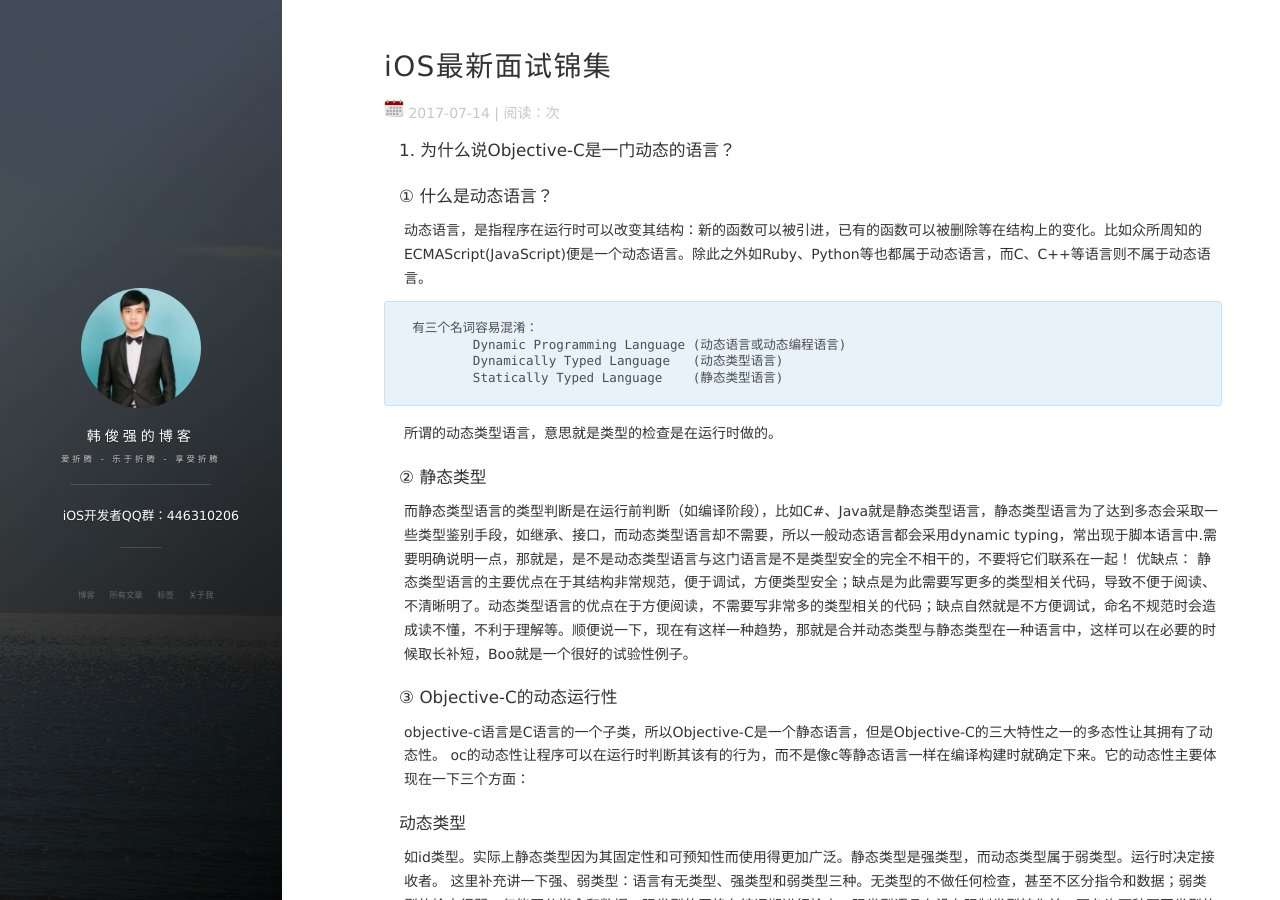
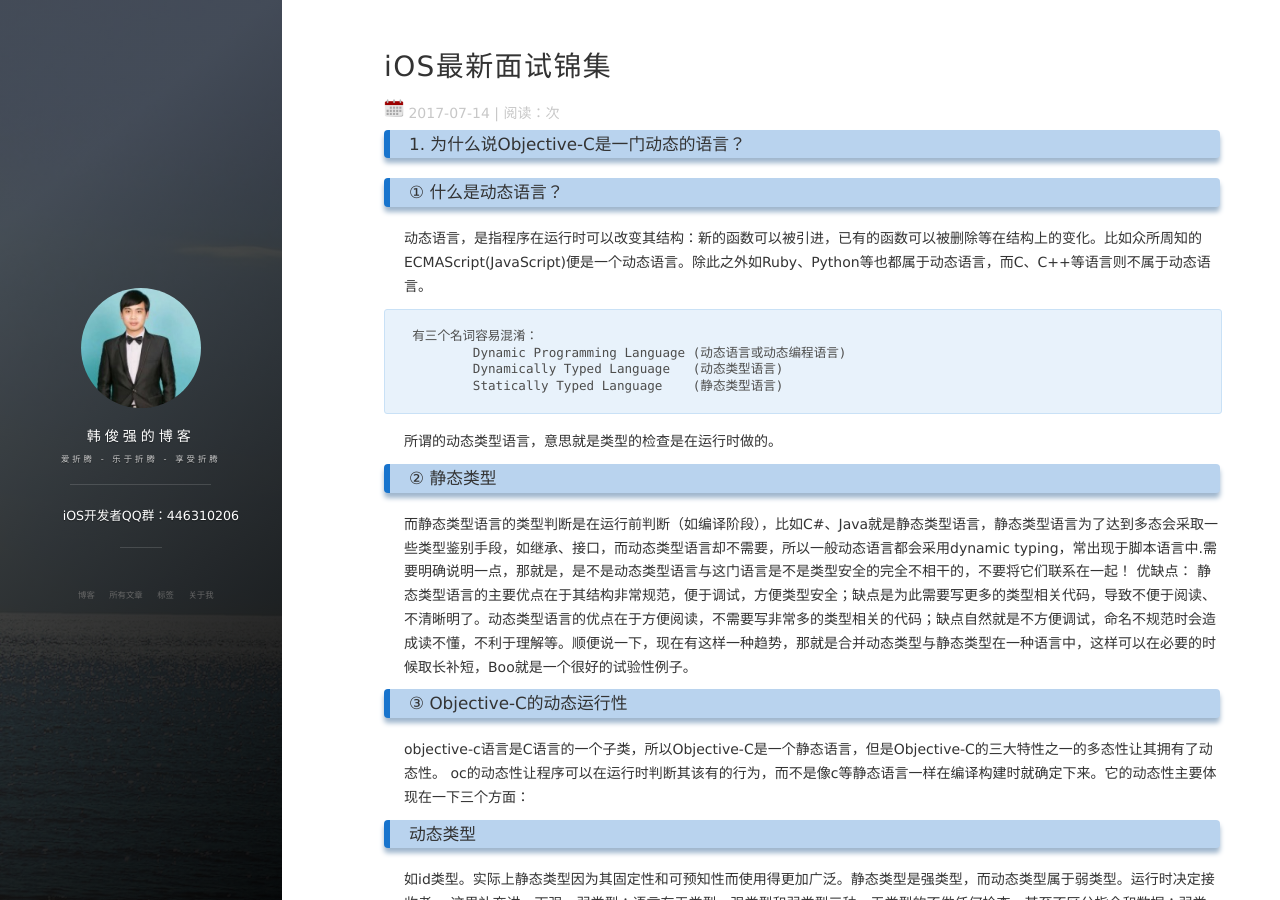
Before and after one commit to xiaohange/xiaohange.github.io, a Jekyll site: the page built from _posts/2017-07-14-iOSNews.md, in a window 1280 px wide and 900 px high. Built offline with Jekyll 4.4.1, drawn with Linux system fonts in a browser that asks for light colours; nearby versions of some CDN libraries; comment, search, counter and statistics services are not loaded.

Commit message:
fix: iOS面试题

````diff
--- a/_posts/2017-07-14-iOSNews.md
+++ b/_posts/2017-07-14-iOSNews.md
@@ -6,9 +6,9 @@ description: "iOS最新面试锦集"
 tag: iOS面试题
 ---
 
-#### 1. 为什么说Objective-C是一门动态的语言？
+### 1. 为什么说Objective-C是一门动态的语言？
 
-#### ① 什么是动态语言？
+### ① 什么是动态语言？
 
 动态语言，是指程序在运行时可以改变其结构：新的函数可以被引进，已有的函数可以被删除等在结构上的变化。比如众所周知的ECMAScript(JavaScript)便是一个动态语言。除此之外如Ruby、Python等也都属于动态语言，而C、C++等语言则不属于动态语言。
 
@@ -20,38 +20,38 @@ tag: iOS面试题
 ```
 所谓的动态类型语言，意思就是类型的检查是在运行时做的。
 
-#### ② 静态类型
+### ② 静态类型
 
   而静态类型语言的类型判断是在运行前判断（如编译阶段），比如C#、Java就是静态类型语言，静态类型语言为了达到多态会采取一些类型鉴别手段，如继承、接口，而动态类型语言却不需要，所以一般动态语言都会采用dynamic typing，常出现于脚本语言中.需要明确说明一点，那就是，是不是动态类型语言与这门语言是不是类型安全的完全不相干的，不要将它们联系在一起！
 优缺点：
         静态类型语言的主要优点在于其结构非常规范，便于调试，方便类型安全；缺点是为此需要写更多的类型相关代码，导致不便于阅读、不清晰明了。动态类型语言的优点在于方便阅读，不需要写非常多的类型相关的代码；缺点自然就是不方便调试，命名不规范时会造成读不懂，不利于理解等。顺便说一下，现在有这样一种趋势，那就是合并动态类型与静态类型在一种语言中，这样可以在必要的时候取长补短，Boo就是一个很好的试验性例子。
 
-#### ③ Objective-C的动态运行性
+### ③ Objective-C的动态运行性
 
   objective-c语言是C语言的一个子类，所以Objective-C是一个静态语言，但是Objective-C的三大特性之一的多态性让其拥有了动态性。
 oc的动态性让程序可以在运行时判断其该有的行为，而不是像c等静态语言一样在编译构建时就确定下来。它的动态性主要体现在一下三个方面：
 
-#### 动态类型
+### 动态类型
 
   如id类型。实际上静态类型因为其固定性和可预知性而使用得更加广泛。静态类型是强类型，而动态类型属于弱类型。运行时决定接收者。
     这里补充讲一下强、弱类型：语言有无类型、强类型和弱类型三种。无类型的不做任何检查，甚至不区分指令和数据；弱类型的检查很弱，仅能区分指令和数据；强类型的严格在编译期进行检查。强类型语言在没有强制类型转化前，不允许两种不同类型的变量相互操作
 
-#### 动态绑定
+### 动态绑定
 
    让代码在运行时判断需要调用什么方法，而不是在编译时。与其他面向对象语言一样，方法调用和代码并没有在编译时连接在一起，而是在消息发送时才进行连接。运行时决定调用哪个方法。
 
-#### 动态载入
+### 动态载入
 
   让程序在运行时添加代码模块以及其他资源。用户可以根据需要加载一些可执行代码和资源，而不是在启动时就加载所有组件。可执行代码中可以含有和程序运行时整合的新类。
 对象是运行时类的一个实例。在类里声明了的实例变量和方法，它的每个实例都在内存中拥有同样的实例变量，以及指向那些方法的指针。在oc中对象永远是通过指针来引用的。
 
 
-#### 2.讲一下MVC和MVVM，MVP？
+### 2.讲一下MVC和MVVM，MVP？
 MVC，MVP 和 MVVM 的图示
 
 
-#### 3.为什么代理要用weak？代理的delegate和dataSource有什么区别？block和代理的区别?
-##### 代理属性都用weak或是assign修饰, 现整理下weak(assign)与strong(retain)修饰区别:
+### 3.为什么代理要用weak？代理的delegate和dataSource有什么区别？block和代理的区别?
+#### 代理属性都用weak或是assign修饰, 现整理下weak(assign)与strong(retain)修饰区别:
 
 `@property (nonatomic, weak) id<MainVCDelegate>delegate;`
 
@@ -62,16 +62,16 @@ weak:指明该对象并不负责保持delegate这个对象，delegate这个对
 strong：该对象强引用delegate，外界不能销毁delegate对象，会导致循环引用(Retain MainVC)
 
 
-#### Datasource和Delegate两者的区别:
+### Datasource和Delegate两者的区别:
 Datasource 是在告诉使用者之前的view中都有什么东西，有什么属性啊，属性的值都是多少，是只关于数据的东西。
         Delegate 是在告诉使用者之前的view有什么方法可以供我调用。
         一个是数据，一个是操作.
 
-#### block和代理的区别:
+### block和代理的区别:
 首先两者作用是一样的，都是进行单一回调。不同的是，delegate是个对象，然后用过一个对象自己调用代理协议函数来完成整个流程。block是传递一个函数指针，利用函数指针执行来进行回调。还有在内存管理上需要注意，delegate不需要保存引用。block对引用数据有copy的处理。
 
 
-#### 4. 属性的实质是什么？包括哪几个部分？属性默认的关键字都有哪些？@dynamic关键字和@synthesize关键字是用来做什么的？
+### 4. 属性的实质是什么？包括哪几个部分？属性默认的关键字都有哪些？@dynamic关键字和@synthesize关键字是用来做什么的？
 
 
 属性的组成: @property = ivar + getter + setter;
@@ -91,19 +91,19 @@ Datasource 是在告诉使用者之前的view中都有什么东西，有什么
 @dynamic
 告诉编译器，不自动生成getter/setter方法，避免编译期间产生警告，然后由自己实现存取方法。或存取方法在运行时动态创建绑定：主要使用在CoreData的实现NSManagedObject子类时使用，由Core Data框架在程序运行的时动态生成子类属性
 ```
-#### iOS_研究(3)_@property 属性的本质是什么?
+### iOS_研究(3)_@property 属性的本质是什么?
 
 
-#### 5.属性的默认关键字是什么？
+### 5.属性的默认关键字是什么？
 对于基本数据类型默认关键字是atomic,readwrite,assign
 对于普通的OC对象atomic,readwrite,strong
 
 
-#### 6.NSString为什么要用copy关键字，如果用strong会有什么问题？（注意：这里没有说用strong就一定不行。使用copy和strong是看情况而定的）
+### 6.NSString为什么要用copy关键字，如果用strong会有什么问题？（注意：这里没有说用strong就一定不行。使用copy和strong是看情况而定的）
 怎么用 copy 关键字？
 
 
-#### 7.如何令自己所写的对象具有拷贝功能?
+### 7.如何令自己所写的对象具有拷贝功能?
 如何让自己的类用 copy 修饰符？如何重写带 copy 关键字的 setter?
 
 
@@ -116,7 +116,7 @@ Datasource 是在告诉使用者之前的view中都有什么东西，有什么
 明白了这三个概念之后，我们就来说一下他们的区别所在：
 
 
-#### 非集合类（NSString，NSNumber）
+### 非集合类（NSString，NSNumber）
 ```
 [immutableObject copy]  //浅复制
 [immutableObject mutableCopy] //深复制
@@ -126,7 +126,7 @@ Datasource 是在告诉使用者之前的view中都有什么东西，有什么
 结论：不可变进行copy是浅复制，mutableCopy是深复制，可变的copy，mutableCopy都是深复制
 
 
-#### 集合类（NSArray，NSDictionary, NSSet):
+### 集合类（NSArray，NSDictionary, NSSet):
 ```
 [immutableObject copy]  //浅复制
 [immutableObject mutableCopy] //单层深复制
@@ -142,7 +142,7 @@ Datasource 是在告诉使用者之前的view中都有什么东西，有什么
 ```
  NSArray *copyArray = [[NSArray alloc] initWithArray:array copyItems:YES];  // 完全复制
 ```
-#### 需要特别注意的是
+### 需要特别注意的是
 以上我们所说的两种情况默认都实现了NSCopying和NSMutableCopying协议
 对于自定义继承自NSObject的类
 
@@ -190,25 +190,25 @@ mutableCopy时，需要实现NSMutableCopying协议，否则mutableCopy会crash
         我们可以给三个button各加一个tag，在buttonClick里面通过switch(或者if...)判断，sender的tag和给各个button加上的tag是否一致，如果一致则为同一对象。要慎用tag。因为view有一个viewWithTag:方法，可以在view的子view里面找到和我们传入的tag相同的view，这样哪怕不给这个控件创建Outlet属性，也可以通过tag找到这个对象。但是很明显，这个方法要遍历子view，比较每个子view的tag，这样效率并不高，所以尽量要避免这种情况。
 
 
-#### 10.nonatomic和atomic的区别？atomic是绝对的线程安全么？为什么？如果不是，那应该如何实现？
+### 10.nonatomic和atomic的区别？atomic是绝对的线程安全么？为什么？如果不是，那应该如何实现？
 
 在默认情况下，由编译器所合成的方法会通过锁定机制确保其原子性(atomicity)。如果属性具备nonatomic特质，则不需要同步锁。
 
 
-#### 下面说一下atomic与nonatomic的区别:
+### 下面说一下atomic与nonatomic的区别:
 具备atomic特质的获取方法会通过锁定机制来确保其操作的原子性。也就是说，如果两个线程同时读取一个属性，那么不论何时，总能看到有效的属性值。
 
 如果不加锁的话（或者说使用nonatomic语义），那么当其中一个线程正在改写某属性值的时候，另外一个线程也许会突然闯入，把尚未修改好的属性值读取出来。发证这种情况时，线程读取道德属性值肯能不对。
 
 
-#### 一般iOS程序中，所有属性都声明为nonatomic。这样做的原因是：
+### 一般iOS程序中，所有属性都声明为nonatomic。这样做的原因是：
 在iOS中使用同步锁的开销比较大， 这会带来性能问题。一般情况下并不要求属性必须是“原子的”，因为这并不能保证“线程安全”(thread safety)，若要实现“线程安全”的操作，还需采用更为深层的锁定机制才行。
 
 例如：一个线程在连续多次读取某个属性值的过程中有别的线程在同时改写该值，那么即便将属性声明为atomic，也还是会读取到不同的属性值。因此，iOS程序一般都会使用nonatomic属性。但是在Mac OS X程序时， 使用atomic属性通常都不会有性能瓶颈;
 
 
 
-#### 然而atomic一定是线程安全的么，回答是NO ：
+### 然而atomic一定是线程安全的么，回答是NO ：
 
 nonatomic的内存管理语义是非原子性的，非原子性的操作本来就是线程不安全，而atomic的操作是原子性的，但并不意味着他就是线程安全的，它会增加正确的几率，能够更好的避免线程错误，但仍旧是不安全的。
 
@@ -281,21 +281,21 @@ For more information about the @synchronized directive, see The Objective-C Prog
 其实无论是否是原子性的只是针对于getter和setter而言，比如用atomic去操作一个NSMutableArray ，如果一个线程循环读数据，一个线程循环写数据，肯定会产生内存问题，这个就跟getter和setter就木有关系了。
 
 
-#### 11.UICollectionView自定义layout如何实现？
+### 11.UICollectionView自定义layout如何实现？
 
 关于自定义UICollectionViewLayout的一点个人理解
 
 
-#### 12.用StoryBoard开发界面有什么弊端？如何避免？
+### 12.用StoryBoard开发界面有什么弊端？如何避免？
 
-#### 难以维护
+### 难以维护
 
 Storyboard在某些角度上，是难以维护的。我所遇到过的实际情况是，公司一个项目的2.0版本，设计师希望替换原有字体。然而原来项目的每一个Label都是采用Storyboard来定义字体的，因此替换新字体需要在Storyboard中更改每一个Label。
 
 幸亏我们知道Storyboard的源文件是XML，最终写了一个读取-解析-替换脚本来搞定这件事。
 
 
-#### 性能瓶颈
+### 性能瓶颈
 当项目达到一定的规模，即使是高性能的MacBook Pro,在打开Storyboard是也会有3-5秒的读取时间。无论是只有几个Scene的小东西，还是几十个Scene的庞然大物，都无法避免。Scene越多的文件，打开速度越慢(从另一个方面说明了分割大故事板的重要性)。
 
 让人沮丧的是，这个造成卡顿的项目规模并不是太难达到。
@@ -303,7 +303,7 @@ Storyboard在某些角度上，是难以维护的。我所遇到过的实际情
 然而需要指出的是，采用Storyboard开发或采用纯代码开发的App，在真机的运行效率上，并没有太大的区别。
 
 
-#### 错误定位困难
+### 错误定位困难
 
 Storyboard的初学者应该对此深有体会。排除BAD_EXCUSE错误不说，单单是有提示的错误，就足以让人在代码和Storyboard之间来回摸索，却无法找到解决方案。
 
@@ -371,7 +371,7 @@ iOS项目开发实战——storyboard设置界面技巧与注意事项
 4)添加OnTSM()的实现函数；
 5)在线程函数中添加PostMessage消息Post函数
 ```
-#### 使用事件CEvent类实现线程间通信
+### 使用事件CEvent类实现线程间通信
 
 Event对象有两种状态：有信号和无信号，线程可以监视处于有信号状态的事件，以便在适当的时候执行对事件的操作。
 
@@ -383,7 +383,7 @@ Event对象有两种状态：有信号和无信号，线程可以监视处于有
 线程间的通信、同步方式与进程间通信方式
 
 
-#### 15.GCD的一些常用的函数？（group，barrier，信号量，线程同步）
+### 15.GCD的一些常用的函数？（group，barrier，信号量，线程同步）
 
 ```
 dispatch_group
@@ -394,12 +394,12 @@ dispatch_semaphore(信号量)
 附:iOS GCD 线程同步方法
 ```
 
-#### 16.如何使用队列来避免资源抢夺？
+### 16.如何使用队列来避免资源抢夺？
 
 ios多线程——锁（解决多线程抢夺同一块资源的问题）
 
 
-#### 17.数据持久化的几个方案（fmdb用没用过)
+### 17.数据持久化的几个方案（fmdb用没用过)
 
 ```
 plist文件（属性列表）
@@ -416,21 +416,21 @@ iOS中几种数据持久化方案
 
 ```
 
-#### 18.说一下AppDelegate的几个方法？从后台到前台调用了哪些方法？第一次启动调用了哪些方法？从前台到后台调用了哪些方法？
+### 18.说一下AppDelegate的几个方法？从后台到前台调用了哪些方法？第一次启动调用了哪些方法？从前台到后台调用了哪些方法？
 
-#### 1. – (BOOL)application:(UIApplication *)application didFinishLaunchingWithOptions:(NSDictionary *)launchOptions NS_AVAILABLE_IOS(3_0);
+### 1. – (BOOL)application:(UIApplication *)application didFinishLaunchingWithOptions:(NSDictionary *)launchOptions NS_AVAILABLE_IOS(3_0);
 
 当应用程序启动时（不包括已在后台的情况下转到前台），调用此回调。launchOptions是启动参数，假如用户通过点击push通知启动的应用，这个参数里会存储一些push通知的信息。
 
 
-#### 2. – (void)applicationDidBecomeActive:(UIApplication *)application;
+### 2. – (void)applicationDidBecomeActive:(UIApplication *)application;
 // Restart any tasks that were paused (or not yet started) while the application was inactive. If the application was previously in the background, optionally refresh the user interface.
 
 
 
 当应用程序全新启动，或者在后台转到前台，完全激活时，都会调用这个方法。如果应用程序是以前运行在后台，这时可以选择刷新用户界面。
 
-#### 3. – (void)applicationDidEnterBackground:(UIApplication *)application NS_AVAILABLE_IOS(4_0);
+### 3. – (void)applicationDidEnterBackground:(UIApplication *)application NS_AVAILABLE_IOS(4_0);
 // Use this method to release shared resources, save user data, invalidate timers, and store enough application state information to restore your application to its current state in case it is terminated later.
 // If your application supports background execution, this method is called instead of applicationWillTerminate: when the user quits.
 
@@ -439,7 +439,7 @@ iOS中几种数据持久化方案
 当用户从前台状态转入后台时，调用此方法。使用此方法来释放资源共享，保存用户数据，无效计时器，并储存足够的应用程序状态信息的情况下被终止后，将应用 程序恢复到目前的状态。如果您的应用程序支持后台运行，这种方法被调用，否则调用applicationWillTerminate：用户退出。
 
 
-#### 4. – (void)applicationWillEnterForeground:(UIApplication *)application NS_AVAILABLE_IOS(4_0);
+### 4. – (void)applicationWillEnterForeground:(UIApplication *)application NS_AVAILABLE_IOS(4_0);
 // Called as part of the transition from the background to the inactive state; here you can undo many of the changes made on entering the background.
 
         当应用在后台状态，将要进行动前台运行状态时，会调用此方法。
@@ -449,7 +449,7 @@ iOS中几种数据持久化方案
         iOS APP启动时所有方法的调用顺序分析
 
 
-#### 19.NSCache优于NSDictionary的几点？
+### 19.NSCache优于NSDictionary的几点？
 
 NSCache胜过NSDictionary之处在于，当系统资源将要耗尽时，它可以自动删减缓存。如果采用普通的字典，那么就要自己编写挂钩，在系统发出“低内存”通知时手工删减缓存。
 
````
Also changed, not shown: other parts of _posts/2017-07-14-iOSNews.md (+16 -15 lines), images/posts/iOSNews/image101.jpg (added), images/posts/iOSNews/image102.png (added), images/posts/iOSNews/image103.png (added), images/posts/iOSNews/image104.jpg (added), images/posts/iOSNews/image105.png (added), images/posts/iOSNews/image106.png (added).
